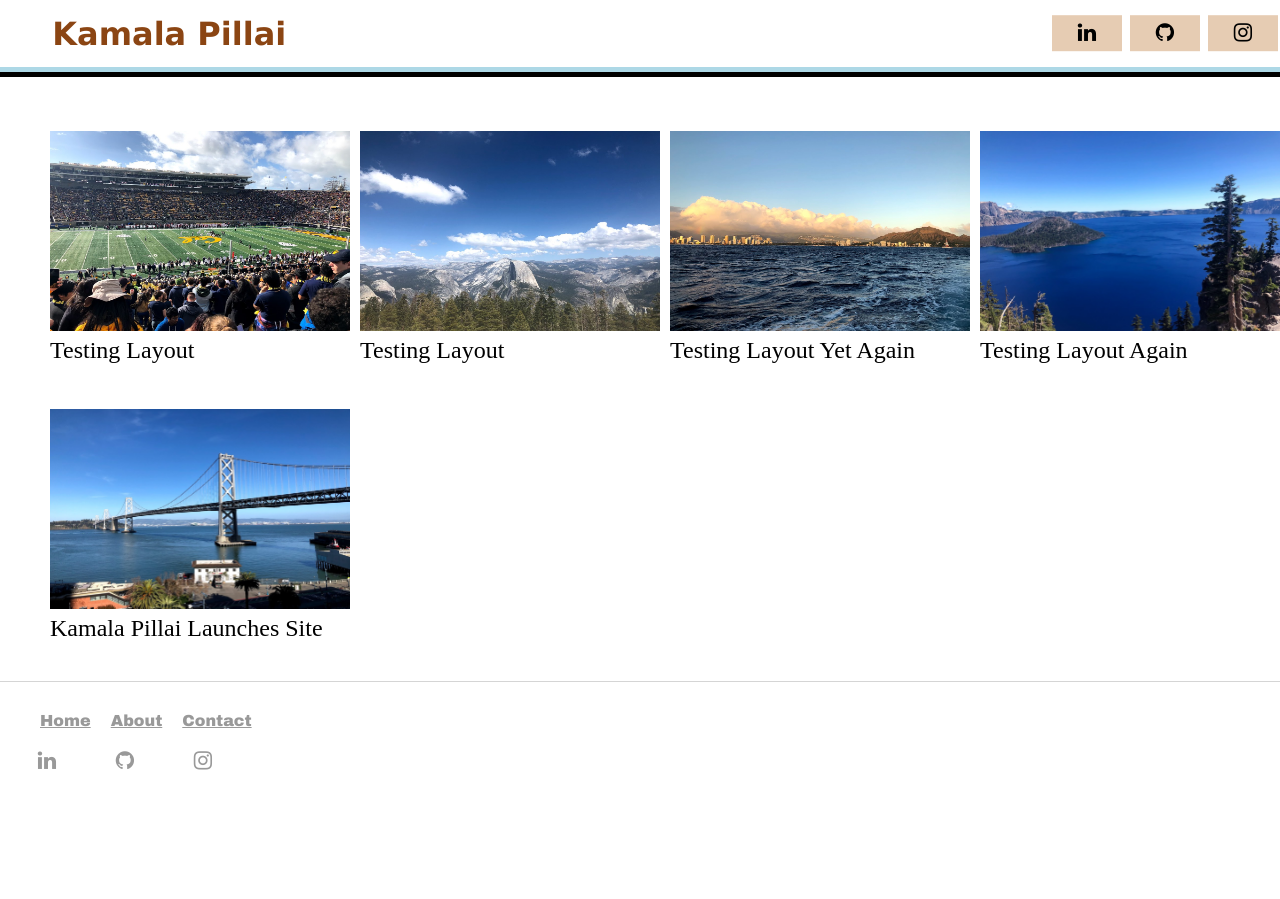
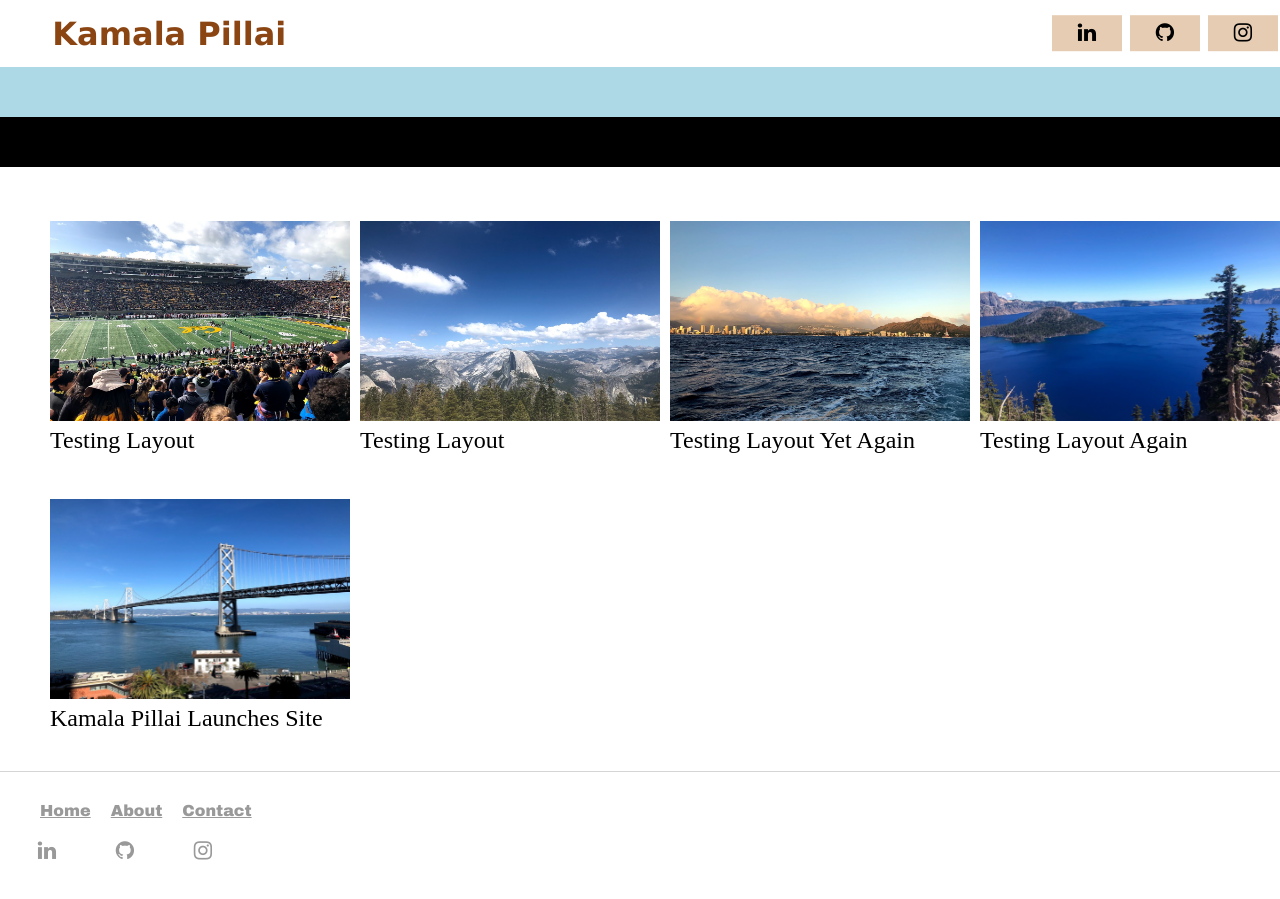
Before and after one commit to kpill/kpill.github.io, a Jekyll site: the page built from index.html, in a window 1280 px wide. Built offline with Jekyll 4.4.1, drawn with Linux system fonts in a browser that asks for light colours.

Commit message:
Update main.css

```diff
--- a/css/main.css
+++ b/css/main.css
@@ -214,13 +214,13 @@ html, body {
 
 	.welcome-box-blue {
 		background-color: lightblue;
-		height: 5px;
+		height: 50px;
 		width: 100vw;
 	}
 
 	.welcome-box-black {
 		background-color: black;
-		height: 5px;
+		height: 50px;
 		width: 100vw;
 	}
 
```
